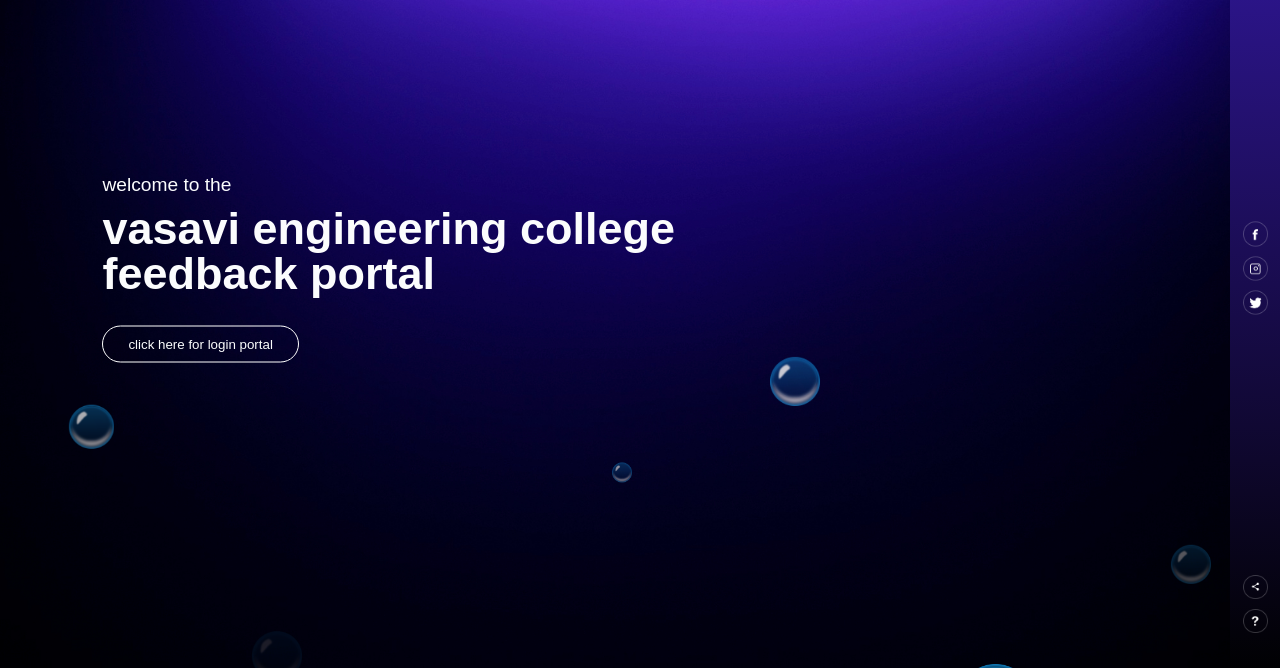
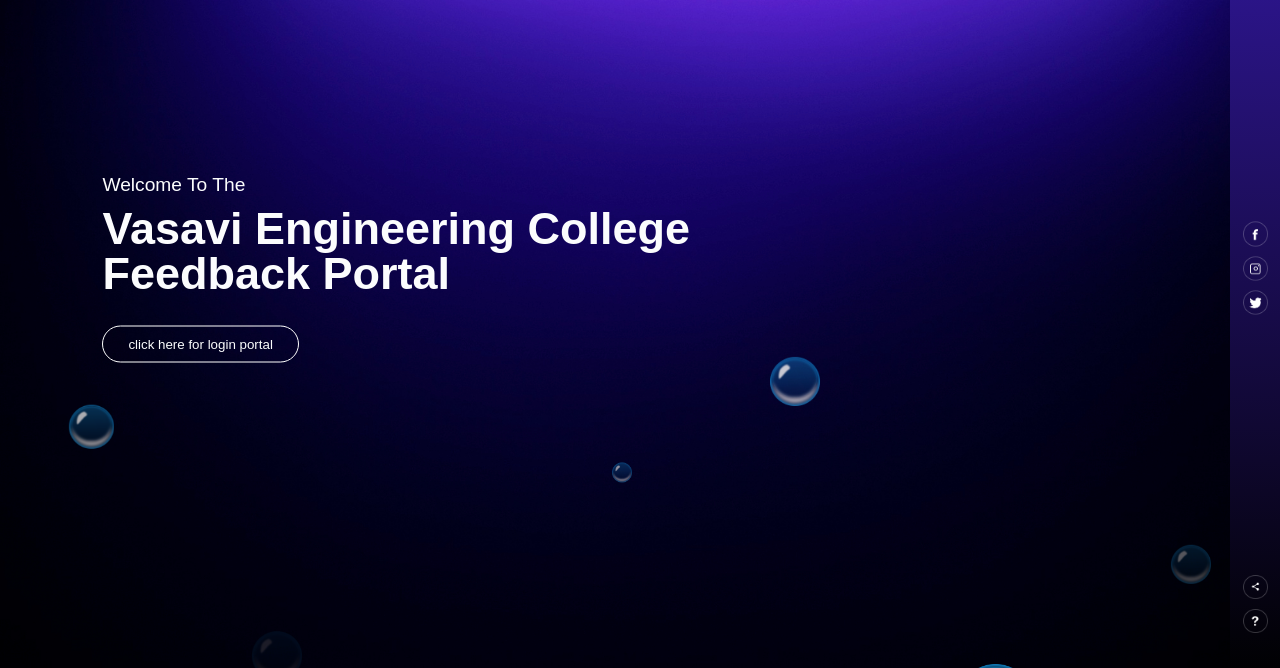
Before and after one commit to AimMiniProject/.in, a plain HTML site: page index.html in a window 1280 px wide. Shown: the part 132-800 px from the top of the page. Drawn offline with Linux system fonts and the light colour scheme.

Commit message:
Update index.html

```diff
--- a/index.html
+++ b/index.html
@@ -11,8 +11,8 @@
                 <button type="button" onclick = "window.location.href='loginpage/loginpage.html';">click here for login portal</button>
             </div>
             <div class="content">
-                <big>welcome to the</big>
-                <h1>vasavi engineering college<br>feedback portal</h1>
+                <big>Welcome To The</big>
+                <h1>Vasavi Engineering College<br>Feedback Portal</h1>
                 <button type="button" onclick = "window.location.href='loginpage/loginpage.html';">click here for login portal</button>
             </div>
             <div class="side-bar">
```
